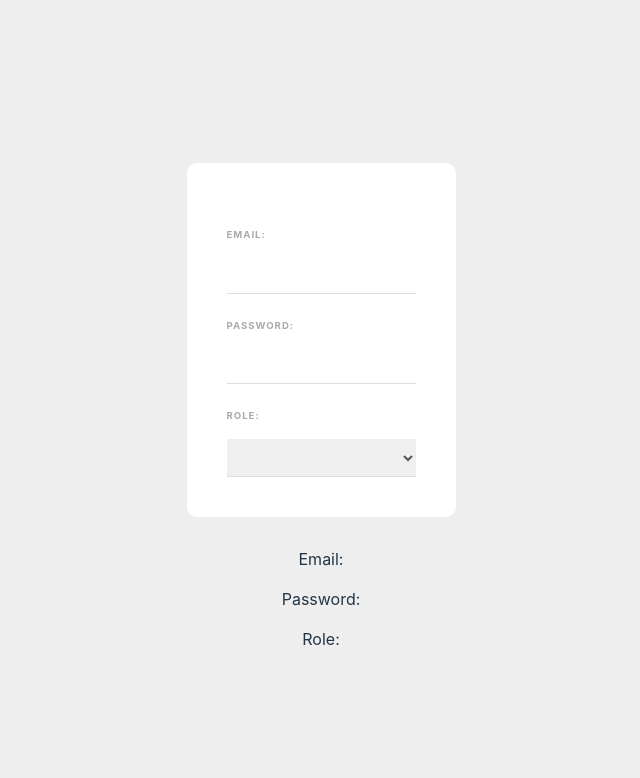
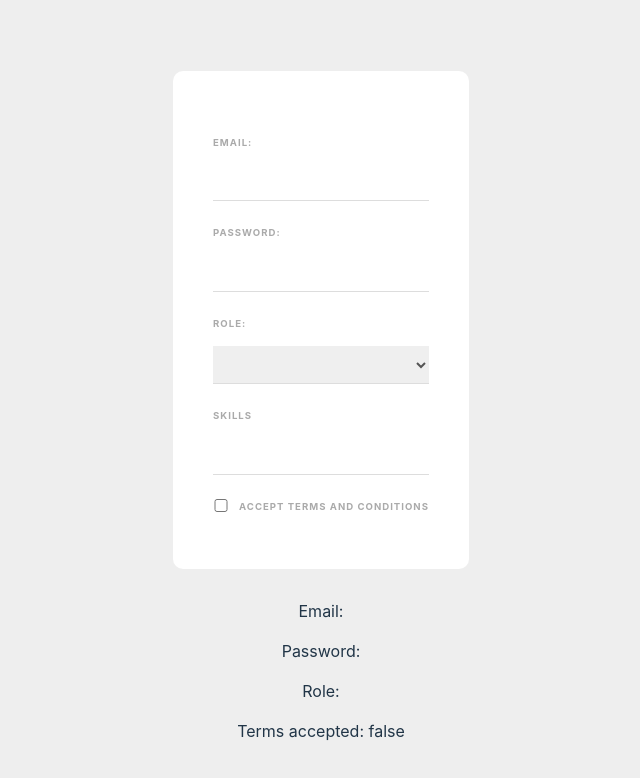
Before and after one commit to desoga10/learning-vue-form, a Vue app: page / in a window 1280 px wide. Shown: the top 778 px of the page, without its empty margins (319-959 px from the left). Built offline with nearby package versions, Linux system fonts and the light colour scheme.

Commit message:
Integrated Keyboard events

```diff
--- a/src/components/SignupForm.vue
+++ b/src/components/SignupForm.vue
@@ -10,10 +10,23 @@
   <option value="developer">Web Developer</option>
   <option value="designer">Web Designer</option>
 </select>
+
+<label>Skills</label>
+<input v-model="tempSkill" type="text" @keyup.alt="addSkill">
+<div v-for="skill in skills" class="pill">
+  {{ skill}}
+</div>
+
+<div class="terms">
+  <input v-model="terms" type="checkbox" required>
+  <label >Accept Terms and Conditions</label>
+</div>
+
   </form>
   <p>Email: {{email}}</p>
   <p>Password: {{password}}</p>
   <p>Role: {{role}}</p>
+  <p>Terms accepted: {{terms}}</p>
 </template>
 <script>
 export default {
@@ -22,7 +35,21 @@
     return {
       email: '',
       password: '',
-      role: ''
+      role: '',
+      terms: false,
+      tempSkill: '',
+      skills:[]
+    }
+  },
+  methods: {
+    addSkill(e) {
+      if (e.key === ',' && this.tempSkill) {
+        if (!this.skills.includes(this.tempSkill)) {
+
+          this.skills.push(this.tempSkill)
+        }
+      this.tempSkill = ''
+     }
     }
   }
 }
@@ -47,7 +74,8 @@
   font-weight: bold;
 }
 
-input, select{
+input,
+select {
   display: block;
   padding: 10px 6px;
   width: 100%;
@@ -56,4 +84,12 @@
   border-bottom: 1px solid #ddd;
   color: #555;
 }
+
+input[type="checkbox"] {
+  display: inline-block;
+  width: 16px;
+  margin: 0 10px 0 0;
+  position: relative;
+  top: 2px;
+}
 </style>
```
